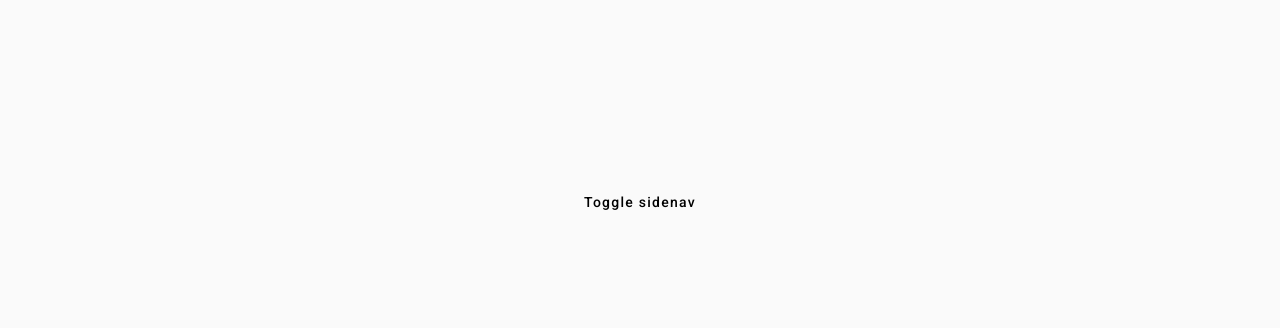
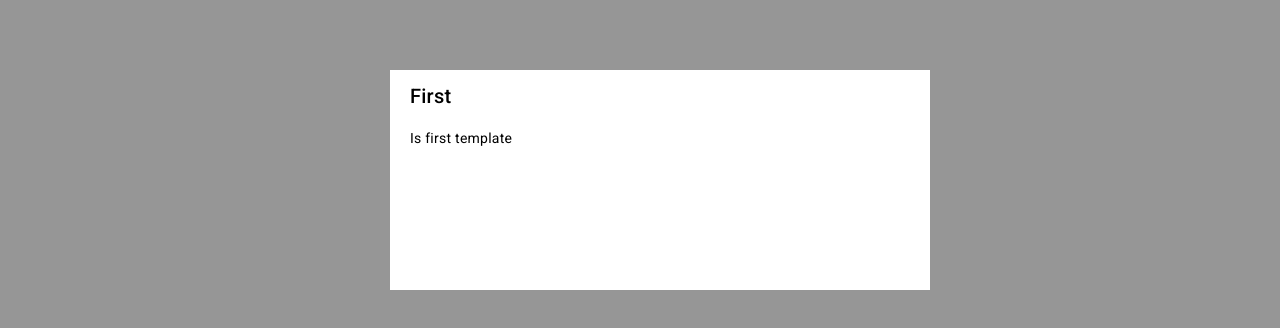
Before and after one commit to Letto228/Angular-learnjs-150224, an Angular app: page / in a window 1280 px wide. Shown: the part 230-558 px from the top of the page. Built offline with nearby package versions, Linux system fonts and the light colour scheme.

Commit message:
feat: add popup host component

```diff
--- a/src/app/app.component.html
+++ b/src/app/app.component.html
@@ -15,7 +15,7 @@
 
 <!-- Switch template -->
 
-<!-- <app-popup-host [template]="switchTemplate ? first : second"></app-popup-host> -->
+<app-popup-host [template]="switchTemplate ? first : second"></app-popup-host>
 
 <!-- or -->
 
@@ -23,11 +23,11 @@
 
 <!-- <app-popup-host [template]="!closeTemplate ? first : null"></app-popup-host> -->
 
-<!-- <ng-template #first>
+<ng-template #first>
     <h2>First</h2>
     <p>Is first template</p>
 </ng-template>
 <ng-template #second>
     <h2>Second</h2>
     <p>Is second template</p>
-</ng-template> -->
+</ng-template>
--- a/src/app/app.module.ts
+++ b/src/app/app.module.ts
@@ -8,6 +8,7 @@ import {AppComponent} from './app.component';
 import {HeaderModule} from './components/header/header.module';
 import {ProductsListModule} from './pages/products-list/products-list.module';
 import {SidenavModule} from './components/sidenav/sidenav.module';
+import {AppPopupHostModule} from './components/app-popup-host/app-popup-host.module';
 
 @NgModule({
     declarations: [AppComponent],
@@ -19,6 +20,7 @@ import {SidenavModule} from './components/sidenav/sidenav.module';
         ProductsListModule,
         SidenavModule,
         MatListModule,
+        AppPopupHostModule,
     ],
     bootstrap: [AppComponent],
 })
--- /dev/null
+++ b/src/app/components/app-popup-host/app-popup-host.component.css
@@ -0,0 +1,23 @@
+.content-wrap {
+    position: fixed;
+    z-index: 1;
+    left: 0;
+    top: 0;
+    width: 100%;
+    height: 100%;
+    overflow: auto;
+    background-color: rgba(0, 0, 0, 0.4);
+
+    .popup-wrap {
+        z-index: 1;
+        background: white;
+        width: 500px;
+        height: 200px;
+        padding: 10px 20px;
+        top: 50%;
+        left: 50%;
+        position: fixed;
+        margin-top: -100px;
+        margin-left: -250px;
+    }
+}
--- /dev/null
+++ b/src/app/components/app-popup-host/app-popup-host.component.html
@@ -0,0 +1,5 @@
+<div [ngClass]="{'content-wrap': isTemplate}">
+    <div class="popup-wrap">
+        <ng-container #viewport></ng-container>
+    </div>
+</div>
--- /dev/null
+++ b/src/app/components/app-popup-host/app-popup-host.component.ts
@@ -0,0 +1,29 @@
+import {Component, Input, TemplateRef, ViewChild, ViewContainerRef} from '@angular/core';
+
+@Component({
+    selector: 'app-popup-host',
+    templateUrl: './app-popup-host.component.html',
+    styleUrls: ['./app-popup-host.component.css'],
+})
+export class AppPopupHostComponent {
+    @Input()
+    set template(template: TemplateRef<ViewContainerRef> | null) {
+        this.updateTemplate(template);
+    }
+
+    isTemplate: boolean | undefined;
+
+    @ViewChild('viewport', {read: ViewContainerRef, static: true})
+    private readonly viewportContainer: ViewContainerRef | undefined;
+
+    private updateTemplate(template: TemplateRef<ViewContainerRef> | null) {
+        this.isTemplate = !!template;
+        this.viewportContainer?.clear();
+
+        if (!template) {
+            return;
+        }
+
+        this.viewportContainer?.createEmbeddedView(template);
+    }
+}
```
Also changed, not shown: src/app/components/app-popup-host/app-popup-host.module.ts (added, +10 -0 lines), 1 other file (tests, documents, lock files or other folders).
